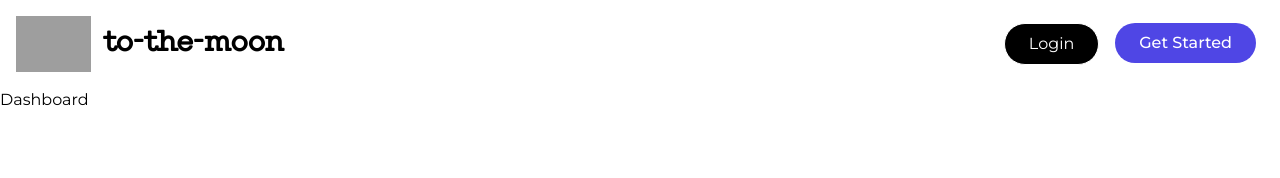
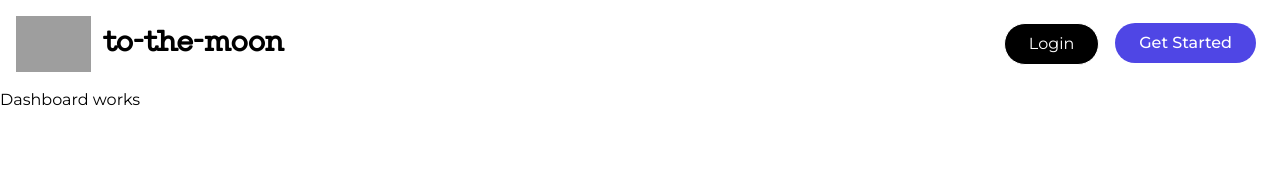
Before and after one commit to limlei2/to-the-moon, a React (Create React App) app in the folder to-the-moon-frontend/: page /dashboard in a window 1280 px wide. Shown: the top 178 px of the page. Built offline with nearby package versions, Linux system fonts and the light colour scheme; grey boxes are pictures that could not be loaded.

Commit message:
Update Dashboard.js

```diff
--- a/to-the-moon-frontend/src/pages/Dashboard.js
+++ b/to-the-moon-frontend/src/pages/Dashboard.js
@@ -3,7 +3,7 @@ import React from 'react'
 const Dashboard = () => {
   return (
     <div>
-      Dashboard
+      Dashboard works
     </div>
   )
 }
```
